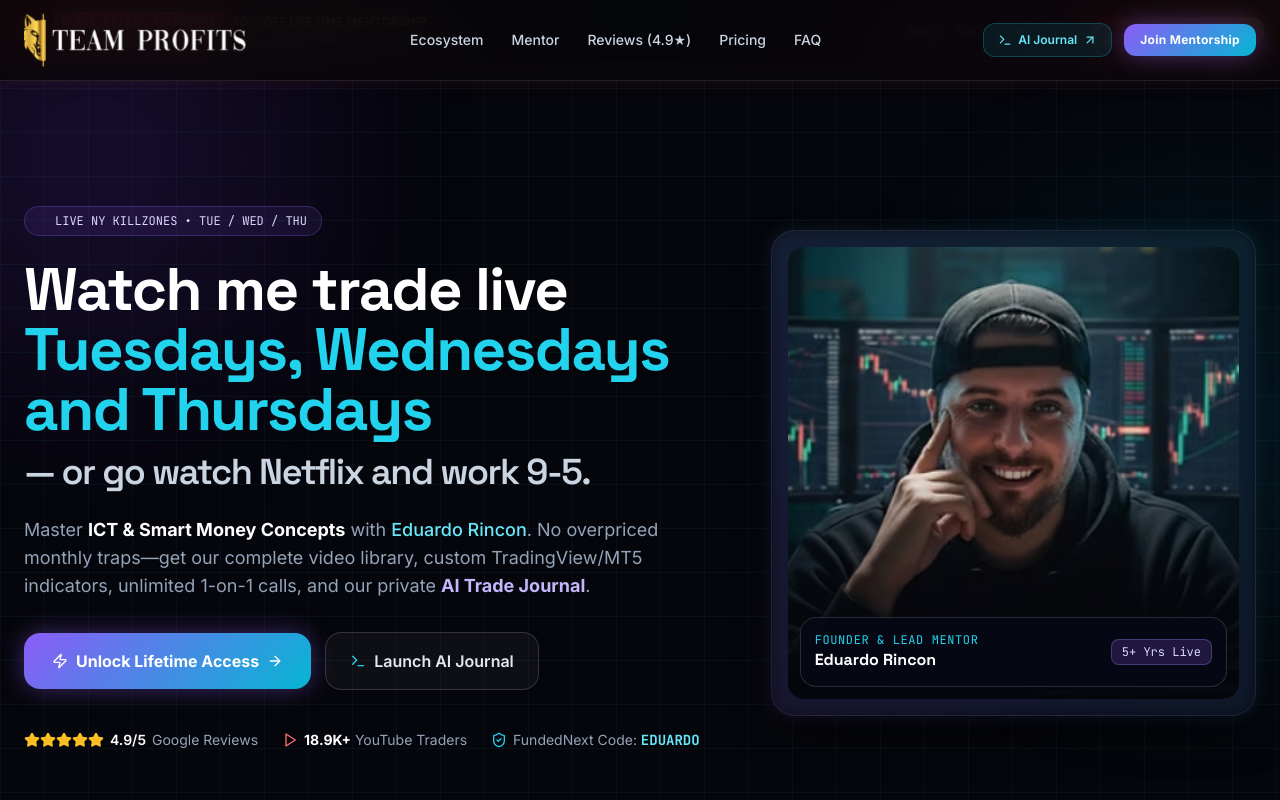
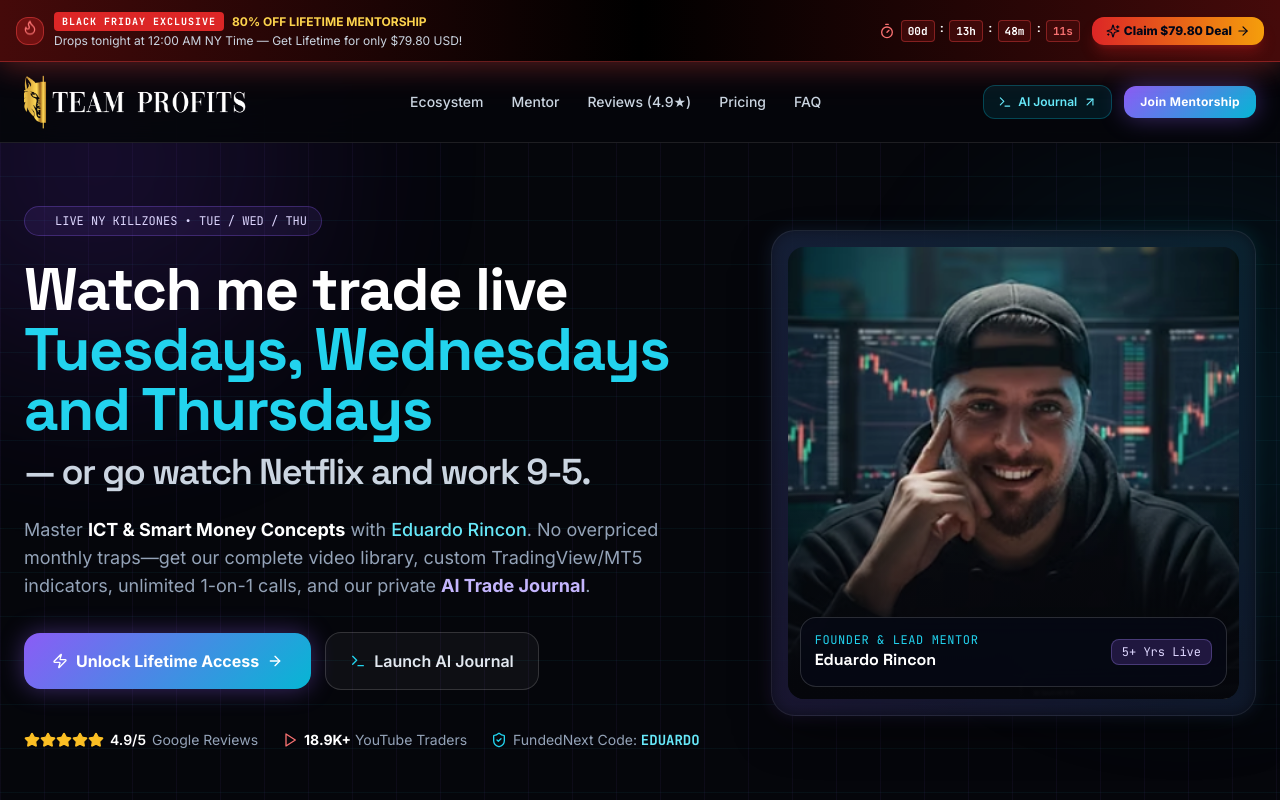
Before and after one commit to ishootrawdotcom-ctrl/teamprofitsfx-web, a Next.js app: page / in a window 1280 px wide. Shown: the top 800 px of the page. Built offline with nearby package versions, Linux system fonts and the light colour scheme.

Commit message:
Update Navbar.tsx

```diff
--- a/src/components/Navbar.tsx
+++ b/src/components/Navbar.tsx
@@ -3,6 +3,7 @@
 import { useState } from "react";
 import { Menu, X, Terminal, ArrowUpRight, Sparkles } from "lucide-react";
 import { SITE_CONFIG } from "@/data/siteData";
+import { BlackFridayBanner } from "./BlackFridayBanner";
 
 export function Navbar() {
   const [open, setOpen] = useState(false);
@@ -17,9 +18,11 @@ export function Navbar() {
 
   return (
     <>
-      <header className="fixed top-0 inset-x-0 z-50 border-b border-white/10 bg-[#05060b]/85 backdrop-blur-xl">
+      <header className="fixed top-0 inset-x-0 z-50 border-b border-white/10 bg-[#05060b]/90 backdrop-blur-xl">
+        {/* Banner de Black Friday en la parte superior de la barra */}
+        <BlackFridayBanner />
+
         <div className="max-w-7xl mx-auto px-4 sm:px-6 h-20 flex items-center justify-between">
-          {/* Logo Protagonista (Sin texto duplicado) */}
           <a href="#" className="flex items-center group shrink-0">
             <div className="w-44 h-12 sm:w-56 sm:h-14 overflow-hidden flex items-center">
               <img
@@ -112,7 +115,7 @@ export function Navbar() {
           className="flex-[1.5] py-2.5 px-3 rounded-xl btn-cyber text-xs font-bold text-white flex items-center justify-center gap-1.5"
         >
           <Sparkles className="w-3.5 h-3.5" />
-          Get Lifetime ($399)
+          Get Lifetime
         </a>
       </div>
     </>
```
